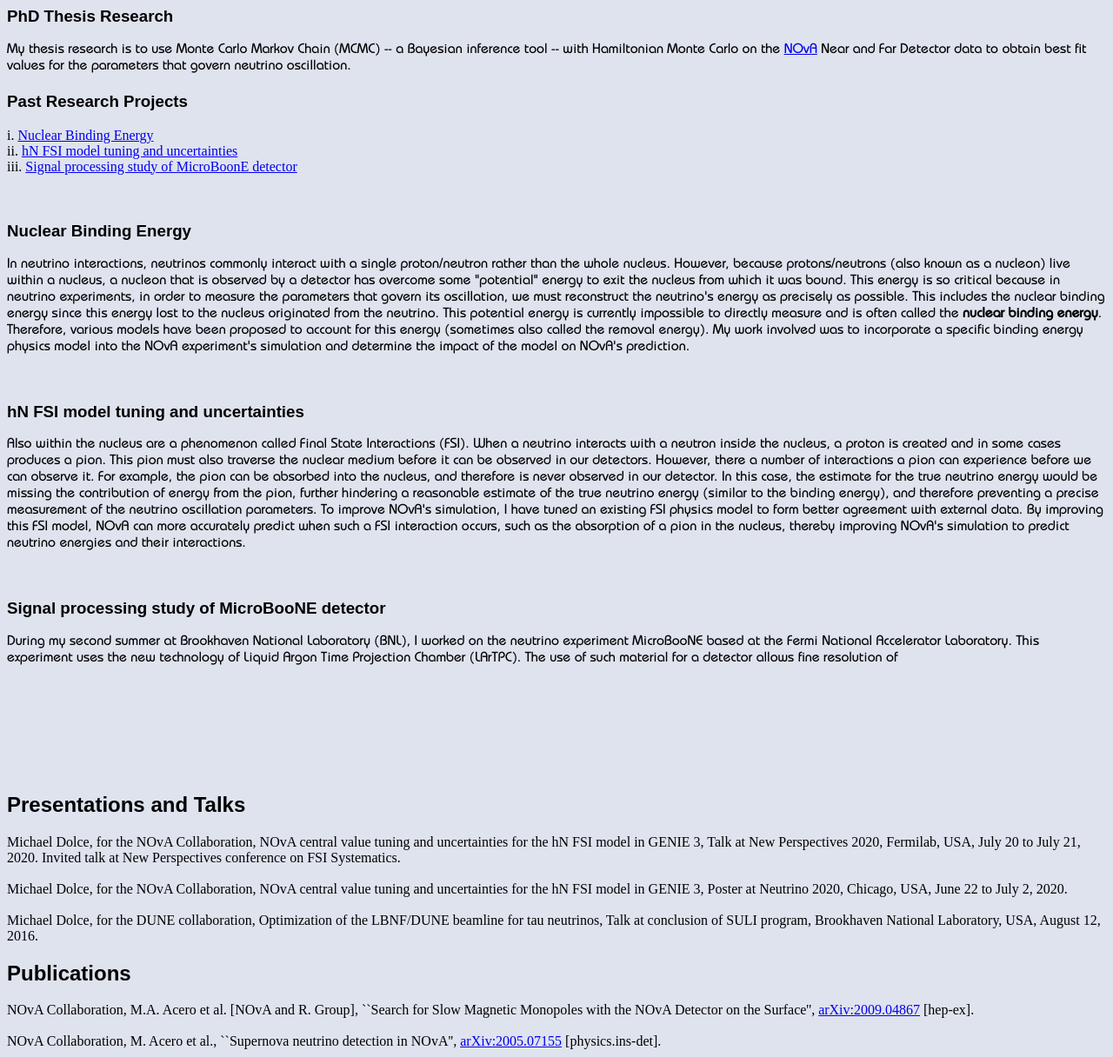
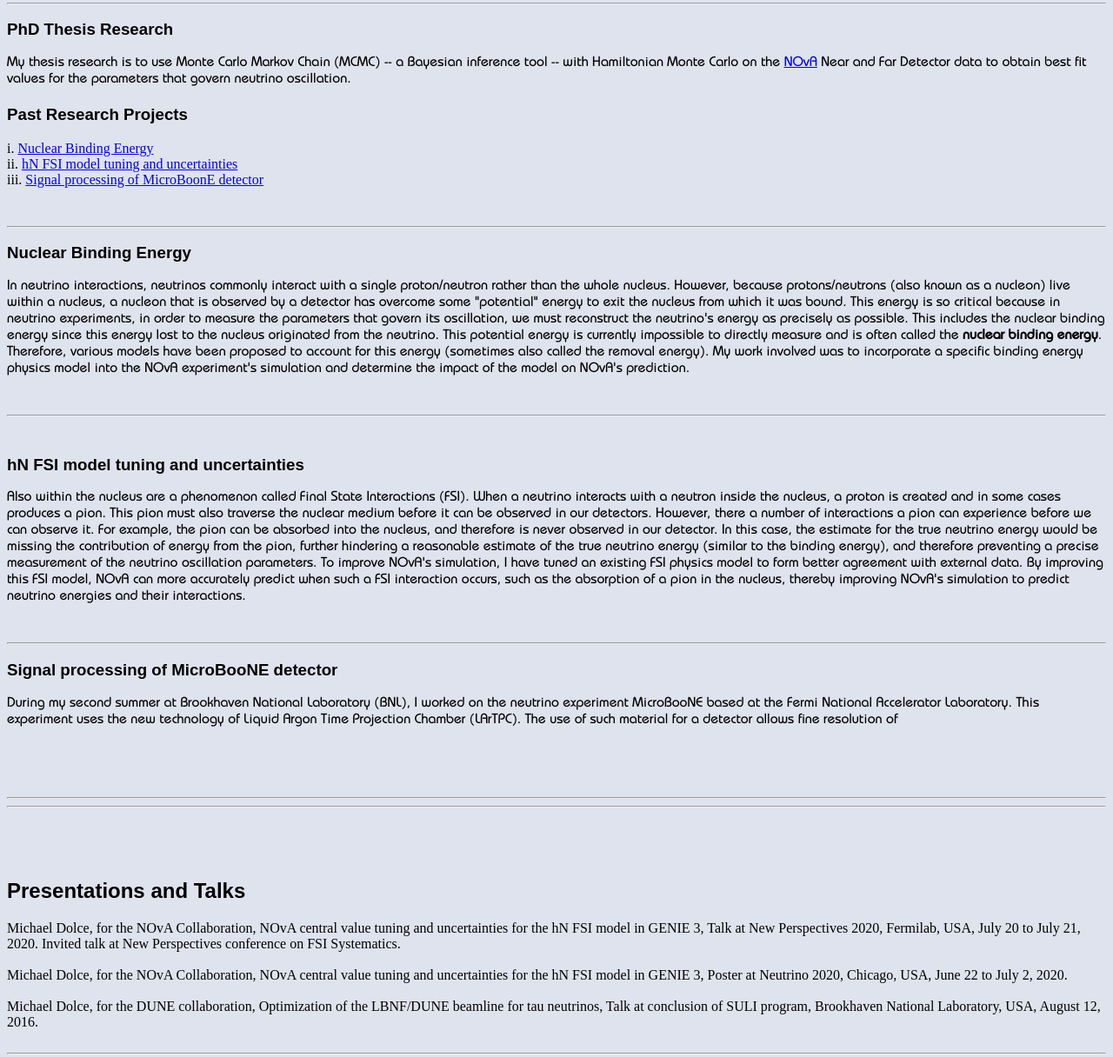
Before and after one commit to mdolce8/MD-Webpage, a website: page docs/index.html in a window 1280 px wide. Shown: the part 841-2057 px from the top of the page at 87% size. Drawn offline with Linux system fonts and the light colour scheme.

Commit message:
index.html, tried to create some new lines, but cannot figure out how to change the colors, styles, etc

```diff
--- a/docs/index.html
+++ b/docs/index.html
@@ -74,6 +74,7 @@
 <!--    InspireHEP: <a href="https://inspirehep.net/authors/1796916">https://inspirehep.net/authors/1796916</a>-->
 </pre>
 
+<hr class="line">
 
 
 
@@ -93,10 +94,11 @@
 <br>
 ii.   <a href="#hN-FSI"> hN FSI model tuning and uncertainties </a>
 <br>
-iii.  <a href="#uboone-study"> Signal processing study of MicroBoonE detector </a>
+iii.  <a href="#uboone-study"> Signal processing of MicroBoonE detector </a>
 <br>
 
 <br> <br>
+<hr class="line">
 <h3 id="binding-energy"> Nuclear Binding Energy </h3>
 <p>
     In neutrino interactions, neutrinos commonly interact with a single proton/neutron rather than the whole nucleus.
@@ -110,6 +112,8 @@
     My work involved was to incorporate a specific binding energy physics model into the NOvA experiment's simulation and
         determine the impact of the model on NOvA's prediction.
 </p>
+<br>
+<hr class="line">
 <br>
 
 <h3 id="hN-FSI"> hN FSI model tuning and uncertainties </h3>
@@ -128,8 +132,9 @@
         of a pion in the nucleus, thereby improving NOvA's simulation to predict neutrino energies and their interactions.
 </p>
 <br>
+<hr class="line">
 
-<h3 id="uboone-study"> Signal processing study of MicroBooNE detector </h3>
+<h3 id="uboone-study"> Signal processing of MicroBooNE detector </h3>
 
 <!--<div style="clear: left"><p style="float: left;"><img src="iu.jpeg" height="180px" width="180px" border="1px" alt="uboone-image"></p>-->
     <p> During my second summer at Brookhaven National Laboratory (BNL), I worked on the neutrino experiment MicroBooNE
@@ -145,9 +150,10 @@
 
 
 
-
-
-<br> <br> <br> <br> <br><br>
+<br> <br> <br>
+<hr class="line">
+<hr class="line">
+<br> <br> <br>
 
 <h2 id="presentations-talks"> Presentations and Talks </h2>
 Michael Dolce, for the NOvA Collaboration, NOvA central value tuning and uncertainties for the hN FSI model in GENIE 3, Talk at New Perspectives 2020, Fermilab, USA, July 20 to July 21, 2020. Invited talk at New Perspectives conference on FSI Systematics.
@@ -155,6 +161,9 @@
 Michael Dolce, for the NOvA Collaboration, NOvA central value tuning and uncertainties for the hN FSI model in GENIE 3, Poster at Neutrino 2020, Chicago, USA, June 22 to July 2, 2020.
 <br><br>
 Michael Dolce, for the DUNE collaboration, Optimization of the LBNF/DUNE beamline for tau neutrinos, Talk at conclusion of SULI program, Brookhaven National Laboratory, USA, August 12, 2016.
+<br><br>
+
+<hr class="line">
 
 <h2 id="publications"> Publications </h2>
 <p style="font-family: 'Times New Roman'">
```
